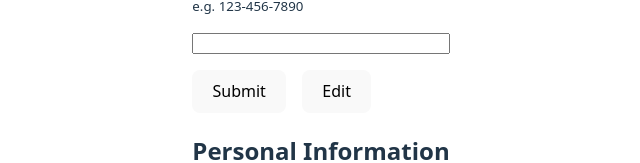
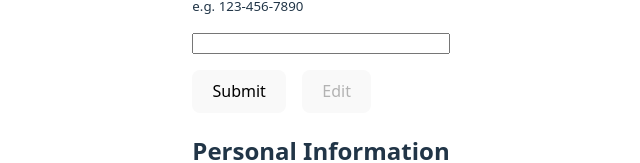
Before and after one commit to gregoriusavip/cv-page, a React (Vite) app: page / in a window 1280 px wide. Shown: the part 321-484 px from the top of the page, without its empty margins (319-959 px from the left). Built offline with nearby package versions, Linux system fonts and the light colour scheme.

Commit message:
Refactor Form for better reusability
Created a separate component for personal information section.

```diff
--- a/src/App.jsx
+++ b/src/App.jsx
@@ -1,6 +1,6 @@
 import { useState } from 'react'
 import './App.css'
-import Form from './components/Form'
+import PersonalForm from './components/PersonalForm';
 import Display from './components/Display'
 
 function App() {
@@ -16,17 +16,7 @@ function App() {
 
   return (
     <div>
-      <Form title="Personal Information" data={data} setData={setData}>
-        <label for="name">Enter your name: </label>
-        <input type="text" name="name" id="name" required />
-
-        <label for="email">Enter your email: </label>
-        <input type="email" name="email" id="email" required />
-
-        <label for="phone">Enter your phone number: </label>
-        <small>e.g. 123-456-7890</small>
-        <input type="tel" name="phone" id="phone" pattern="[0-9]{3}-[0-9]{3}-[0-9]{4}" required />
-      </Form>
+      <PersonalForm data={data} setData={setData}></PersonalForm>
       <Display personalInfo={data.personalInfo} />
     </div>
   )
--- a/src/components/Form.jsx
+++ b/src/components/Form.jsx
@@ -1,33 +1,47 @@
+import { useState } from 'react'
 import './Form.css'
 
-function Form({ title, children, data, setData }) {
-    function handleEdit() {
-        console.log("Edit button clicked");
+function Form({ title, children, changeData }) {
+    const [className, setClassName] = useState("");
+
+    function toggleInputs(inputs) {
+        for (const input of inputs) {
+            input.toggleAttribute("disabled")
+        }
+    }
+
+    function handleEdit(e) {
+        e.preventDefault()
+        const editButton = e.currentTarget;
+        const form = editButton.parentNode.parentNode;
+        toggleInputs(form.getElementsByTagName("input"));
+
+        setClassName("");
+    }
+
+    function isSubmitted() {
+        return className === "submitted";
     }
 
     function handleSubmit(e) {
-        e.preventDefault();
+        e.preventDefault()
 
-        const formData = new FormData(e.target);
-        const newData = {
-            ...data,
-            personalInfo: {
-                name: formData.get("name"),
-                email: formData.get("email"),
-                phone: formData.get("phone")
-            },
-        }
-        setData(newData);
+        const form = e.currentTarget;
+        const formData = new FormData(form)
+        changeData(formData);
+
+        toggleInputs(form.getElementsByTagName("input"));
+        setClassName("submitted");
     }
 
     return (
-        <form onSubmit={handleSubmit}>
+        <form className={className} onSubmit={handleSubmit}>
             <h2>{title}</h2>
             {children}
 
             <div className="buttons">
-                <button>Submit</button>
-                <button onClick={handleEdit}>Edit</button>
+                <button disabled={isSubmitted()}>Submit</button>
+                <button onClick={handleEdit} disabled={!isSubmitted()}>Edit</button>
             </div>
         </form>
     );
--- /dev/null
+++ b/src/components/PersonalForm.jsx
@@ -0,0 +1,31 @@
+import Form from "./Form";
+
+function PersonalForm({ data, setData }) {
+    function changeData(formData) {
+        const newData = {
+            ...data,
+            personalInfo: {
+                name: formData.get("name"),
+                email: formData.get("email"),
+                phone: formData.get("phone")
+            },
+        }
+        setData(newData);
+    }
+
+    return (
+        <Form id="personal" title="Personal Information" changeData={changeData}>
+            <label for="name">Enter your name: </label>
+            <input type="text" name="name" id="name" required />
+
+            <label for="email">Enter your email: </label>
+            <input type="email" name="email" id="email" required />
+
+            <label for="phone">Enter your phone number: </label>
+            <small>e.g. 123-456-7890</small>
+            <input type="tel" name="phone" id="phone" pattern="[0-9]{3}-[0-9]{3}-[0-9]{4}" required />
+        </Form>
+    )
+}
+
+export default PersonalForm;
```
